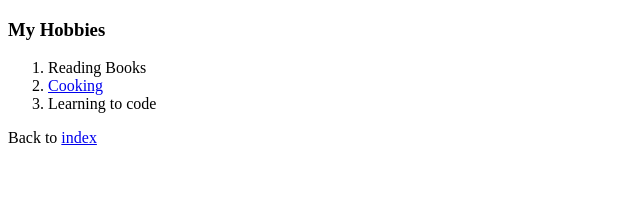
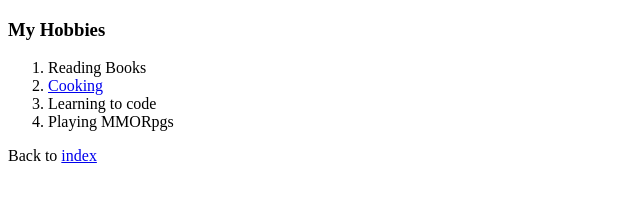
Before and after one commit to DBVamsi/CV, a plain HTML site: page hobbies.html in a window 1280 px wide. Shown: the whole page, without its empty margins (0-640 px from the left). Drawn offline with Linux system fonts and the light colour scheme.

Commit message:
Updated hobbies.html

```diff
--- a/hobbies.html
+++ b/hobbies.html
@@ -10,6 +10,7 @@
       <li>Reading Books</li>
       <li><a href=Images/vamsicooking.jpeg">Cooking</a></li>
       <li>Learning to code</li>
+<li> Playing MMORpgs</li>
     </ol>
     <p>
       Back to <a href="index.html">index</a>
```
